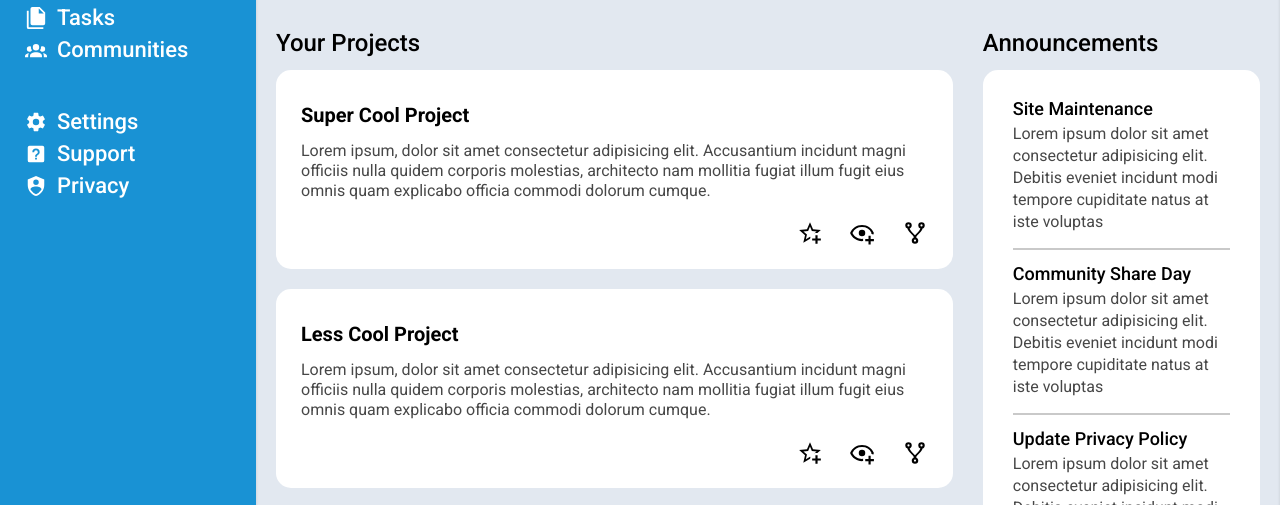
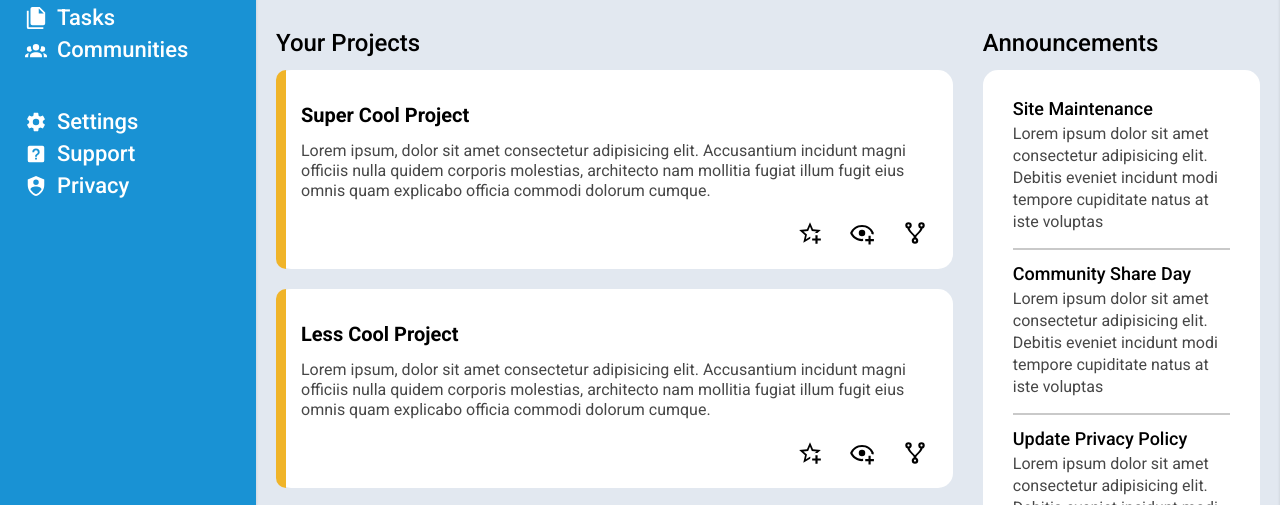
Before and after one commit to Huskarnov/Admin-Dashboard, a plain HTML site: page index.html in a window 1280 px wide. Shown: the part 252-757 px from the top of the page. Drawn offline with Linux system fonts and the light colour scheme.

Commit message:
Update styles.css

```diff
--- a/styles.css
+++ b/styles.css
@@ -296,7 +296,7 @@ section{
 
 }
 .card{
-
+    position: relative;
     display: grid;
     grid-template: 3fr 1fr/1fr;
 
@@ -306,6 +306,15 @@ section{
     padding: 35px 25px 15px 25px;
 
 }
+
+.card::before{
+    position: absolute;
+    content: "";
+    height: 100%; width: 10px;
+    background-color: #F0B429;
+    border-radius:  15px 0 0 15px ;
+}
+
 
 .card-top > p:nth-child(1){
     font-size: 20px;
```
